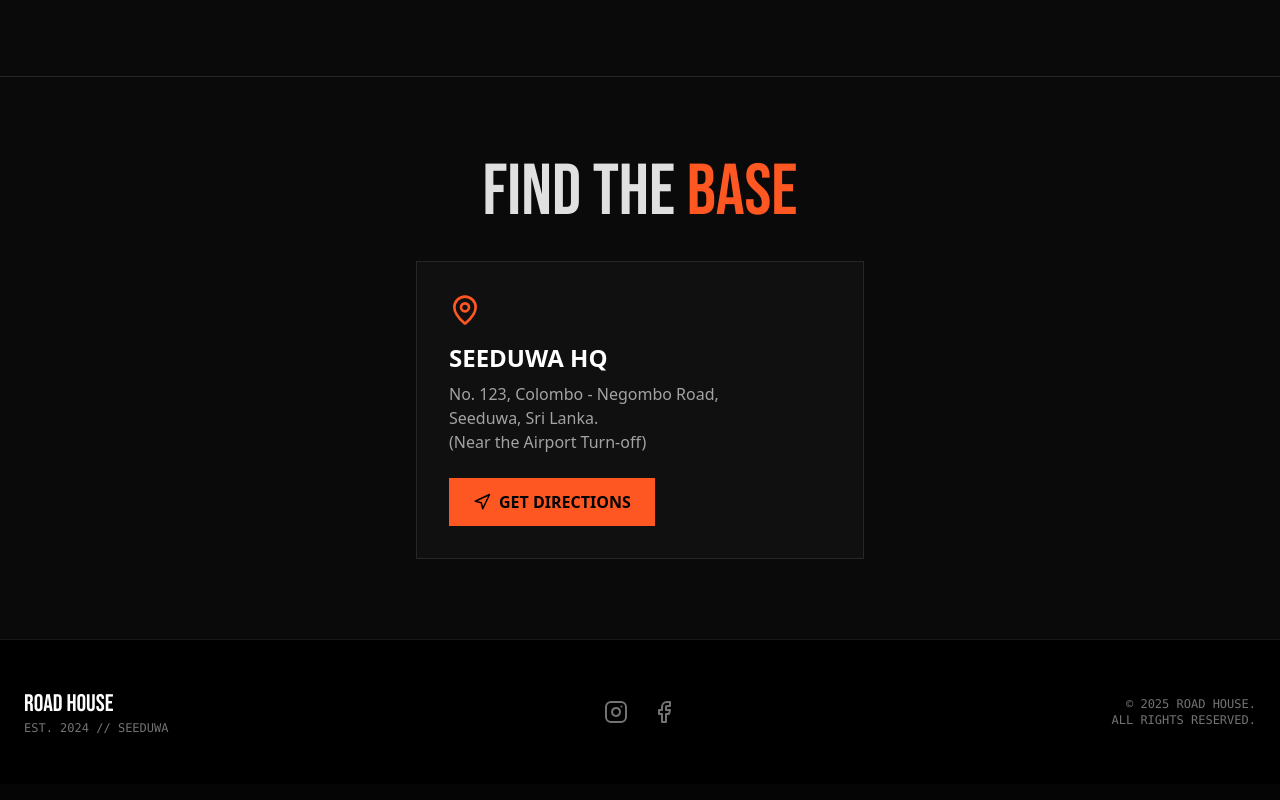
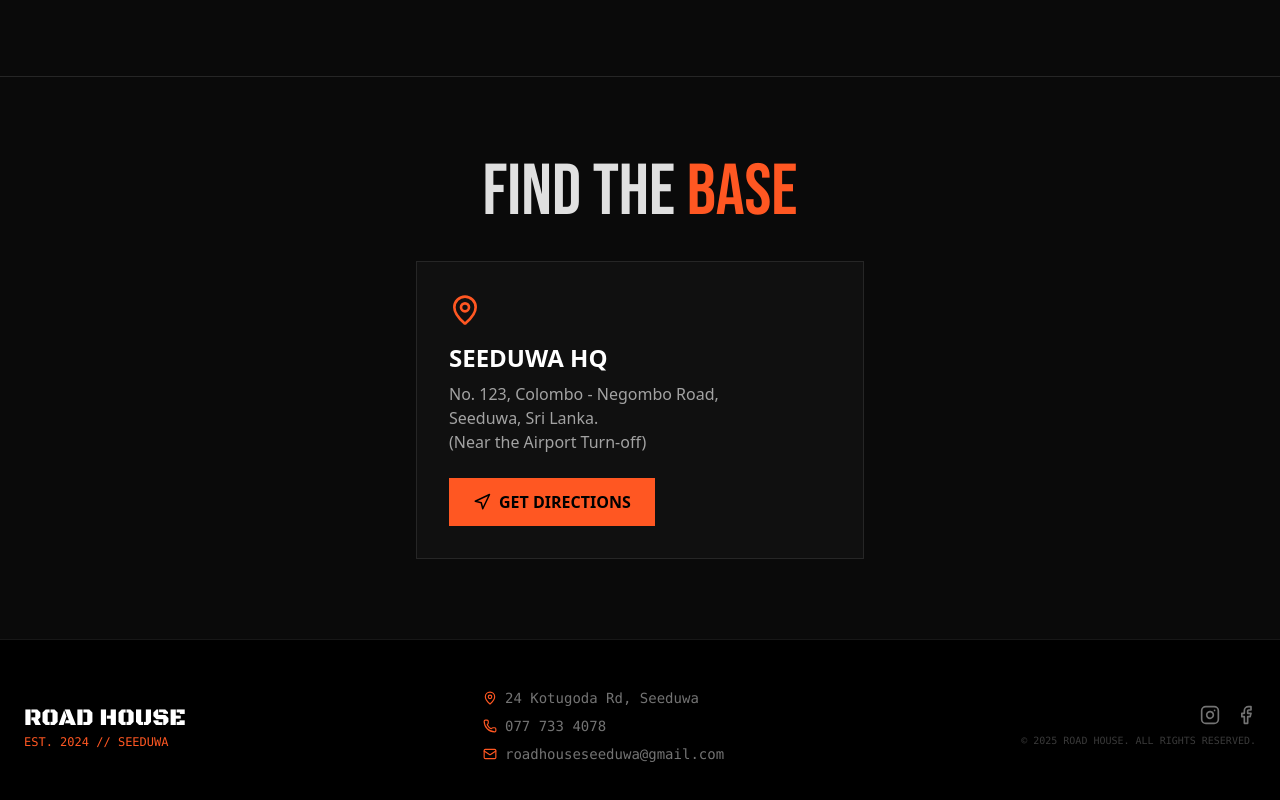
Before and after one commit to chithilamanul1/roadhouse, a Next.js app: page / in a window 1280 px wide. Shown: the part 2596-3396 px from the top of the page. Built offline with nearby package versions, Linux system fonts and the light colour scheme.

Commit message:
Update Footer.tsx

```diff
--- a/components/Footer.tsx
+++ b/components/Footer.tsx
@@ -1,23 +1,39 @@
-import { Instagram, Facebook } from "lucide-react";
+import { Instagram, Facebook, Mail, Phone, MapPin } from "lucide-react";
 
 export default function Footer() {
   return (
     <footer className="bg-black text-neutral-500 py-12 border-t border-neutral-900">
-      <div className="max-w-7xl mx-auto px-6 flex flex-col md:flex-row justify-between items-center gap-6">
+      <div className="max-w-7xl mx-auto px-6 flex flex-col md:flex-row justify-between items-start md:items-center gap-8">
 
-        <div className="text-center md:text-left">
-          <h4 className="text-2xl font-[family-name:var(--font-bebas)] text-white">ROAD HOUSE</h4>
-          <p className="text-xs font-mono">EST. 2024 // SEEDUWA</p>
+        {/* Brand */}
+        <div className="text-left">
+          <h4 className="text-2xl font-[family-name:var(--font-blackops)] text-white">ROAD HOUSE</h4>
+          <p className="text-xs font-mono text-[#ff5722]">EST. 2024 // SEEDUWA</p>
         </div>
 
-        <div className="flex gap-6">
-          <a href="#" className="hover:text-[#ff5722] transition-colors"><Instagram size={24} /></a>
-          <a href="#" className="hover:text-[#ff5722] transition-colors"><Facebook size={24} /></a>
+        {/* Contact Info (The Ordinary Details) */}
+        <div className="flex flex-col gap-2 font-mono text-sm">
+           <div className="flex items-center gap-2 hover:text-white transition-colors">
+              <MapPin size={14} className="text-[#ff5722]" />
+              <span>24 Kotugoda Rd, Seeduwa</span>
+           </div>
+           <div className="flex items-center gap-2 hover:text-white transition-colors">
+              <Phone size={14} className="text-[#ff5722]" />
+              <span>077 733 4078</span>
+           </div>
+           <div className="flex items-center gap-2 hover:text-white transition-colors">
+              <Mail size={14} className="text-[#ff5722]" />
+              <span>roadhouseseeduwa@gmail.com</span>
+           </div>
         </div>
 
-        <div className="text-center md:text-right text-xs font-mono">
-          <p>© 2025 ROAD HOUSE.</p>
-          <p>ALL RIGHTS RESERVED.</p>
+        {/* Socials & Copyright */}
+        <div className="text-left md:text-right">
+          <div className="flex gap-4 mb-2 md:justify-end">
+             <a href="#" className="hover:text-[#ff5722] transition-colors"><Instagram size={20} /></a>
+             <a href="#" className="hover:text-[#ff5722] transition-colors"><Facebook size={20} /></a>
+          </div>
+          <p className="text-[10px] font-mono opacity-50">© 2025 ROAD HOUSE. ALL RIGHTS RESERVED.</p>
         </div>
 
       </div>
```
